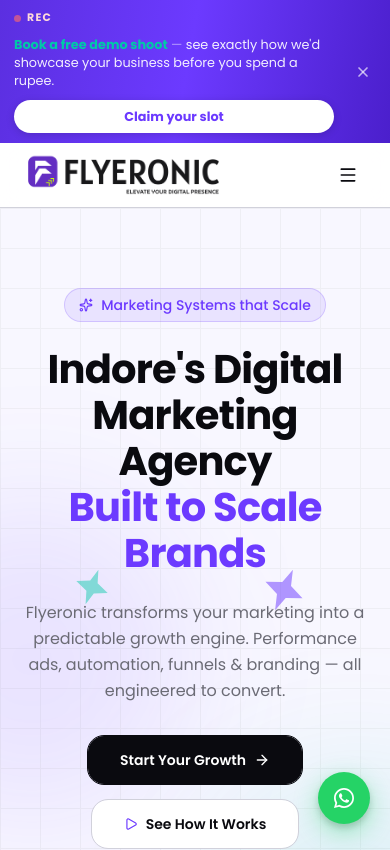
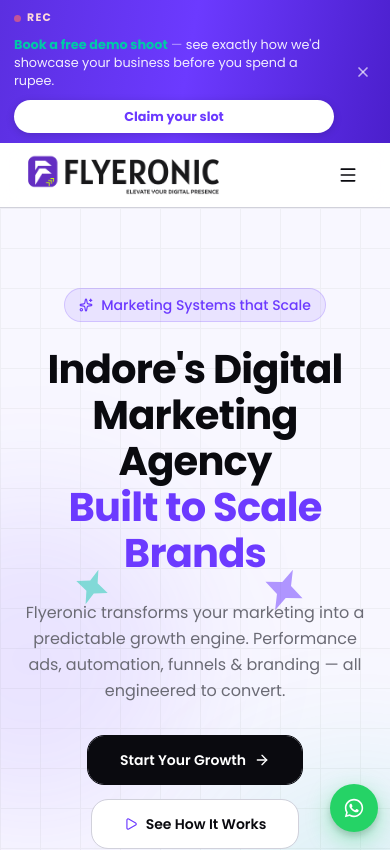
Before and after one commit to ashishsolanki25/Flyeronic.com, a Next.js app: page / in a window 390 px wide. Shown: the top 850 px of the page. Built offline with nearby package versions, Linux system fonts and the light colour scheme.

Commit message:
Fix anchor offsets and mobile floating CTA overlap

```diff
--- a/app/globals.css
+++ b/app/globals.css
@@ -47,6 +47,11 @@
 
 html, body {
   overflow-x: hidden;
+}
+
+/* Keep anchored sections clear of the sticky announcement bar and navigation. */
+section[id] {
+  scroll-margin-top: 7rem;
 }
 
 html {
@@ -239,6 +244,12 @@
   outline: none;
 }
 
+.whatsapp-fab--hidden {
+  opacity: 0;
+  pointer-events: none;
+  transform: translateY(8px);
+}
+
 /* Accessible focus ring */
 .whatsapp-fab:focus-visible {
   outline: 3px solid #25D366;
@@ -310,15 +321,15 @@
 /* ── Mobile: slightly smaller ── */
 @media (max-width: 640px) {
   .whatsapp-fab {
-    width: 52px;
-    height: 52px;
-    bottom: 20px;
-    right: 20px;
+    width: 48px;
+    height: 48px;
+    bottom: max(12px, env(safe-area-inset-bottom));
+    right: 12px;
   }
 
   .whatsapp-fab__icon {
-    width: 24px;
-    height: 24px;
+    width: 22px;
+    height: 22px;
   }
 
   /* Hide tooltip on touch screens */
```
